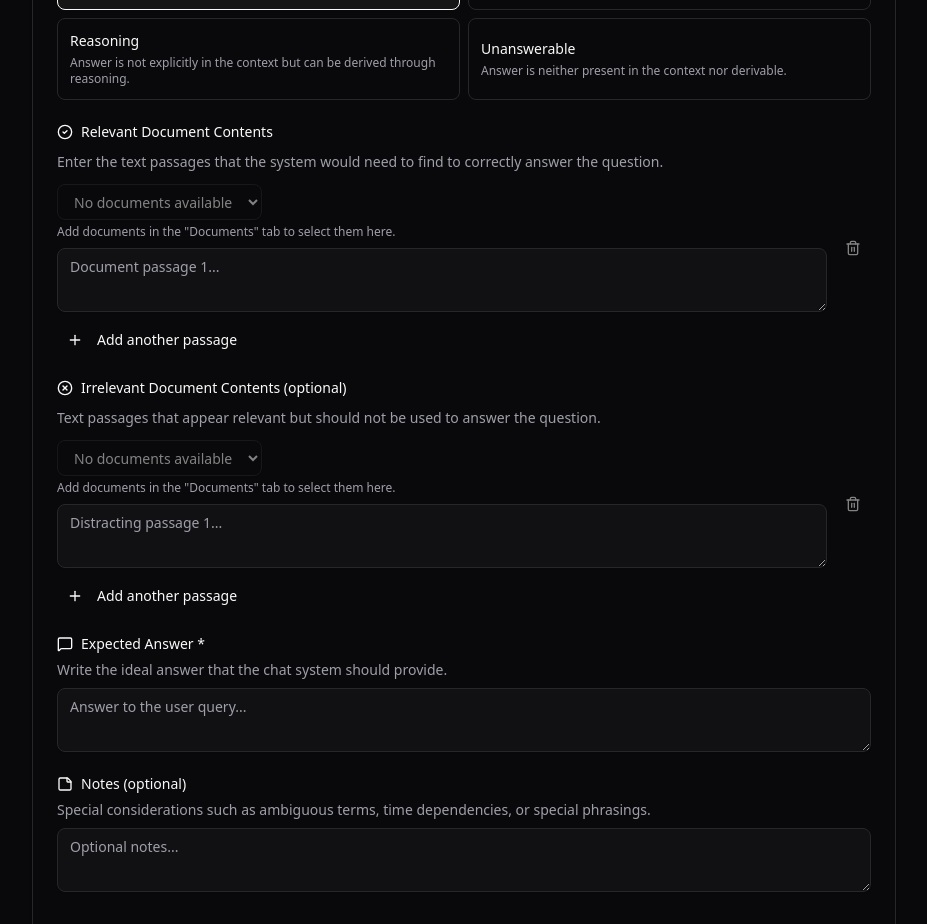
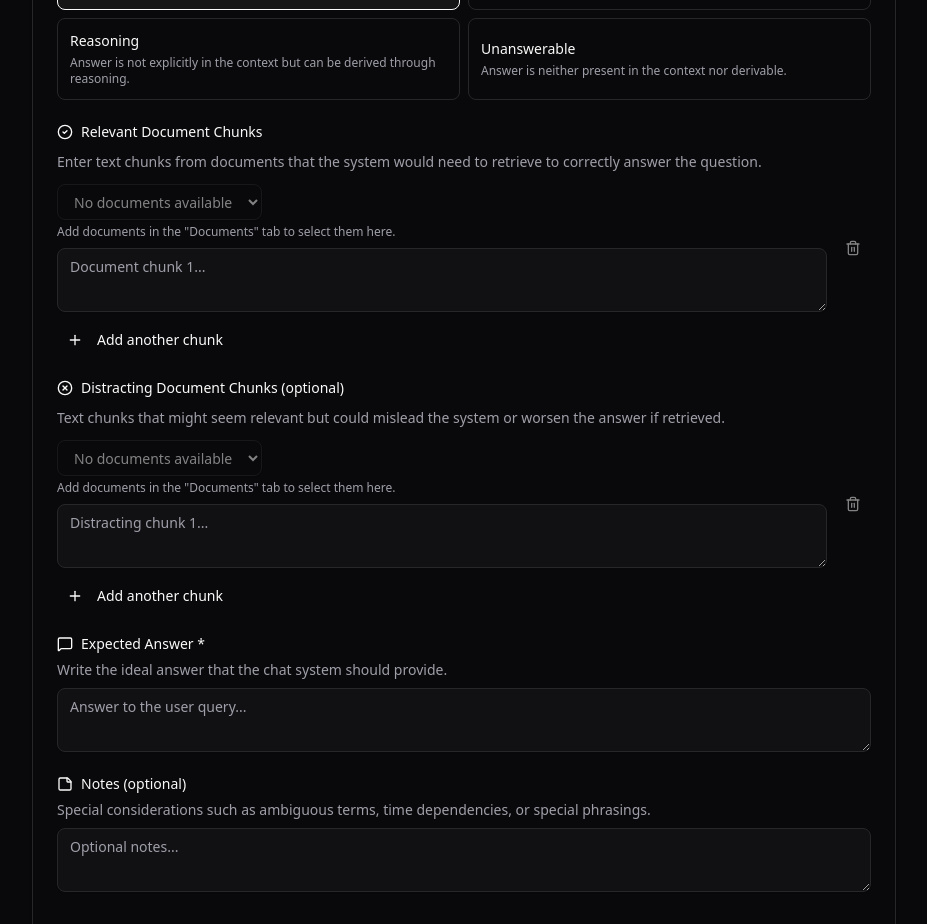
Before and after one commit to dfki-ebls/ragold, a React (Vite) app: page / in a window 1280 px wide. Shown: the part 880-1804 px from the top of the page, without its empty margins (176-1103 px from the left). Built offline with nearby package versions, Linux system fonts and the light colour scheme.

Commit message:
fix: make wording around chunks more consistent

```diff
--- a/src/components/AnnotationForm.tsx
+++ b/src/components/AnnotationForm.tsx
@@ -7,7 +7,7 @@ import {
 } from "react";
 import { useTranslation } from "react-i18next";
 import { MessageSquare, Search, StickyNote, Tags } from "lucide-react";
-import { DocsInput } from "@/components/DocsInput";
+import { ChunksInput } from "@/components/ChunksInput";
 import { Button } from "@/components/ui/button";
 import {
   Card,
@@ -40,8 +40,8 @@ export interface AnnotationFormRef {
 const emptyFormData: Annotation = {
   query: "",
   queryType: "fact_single",
-  relevantDocs: [{ content: "" }],
-  distractorDocs: [{ content: "" }],
+  relevantChunks: [{ content: "" }],
+  distractingChunks: [{ content: "" }],
   response: "",
   notes: "",
 };
@@ -70,13 +70,13 @@ export const AnnotationForm = forwardRef<
       ? {
           query: annotation.query,
           queryType: annotation.queryType ?? "fact_single",
-          relevantDocs:
-            annotation.relevantDocs.length > 0
-              ? annotation.relevantDocs
+          relevantChunks:
+            annotation.relevantChunks.length > 0
+              ? annotation.relevantChunks
               : [{ content: "" }],
-          distractorDocs:
-            annotation.distractorDocs?.length > 0
-              ? annotation.distractorDocs
+          distractingChunks:
+            annotation.distractingChunks?.length > 0
+              ? annotation.distractingChunks
               : [{ content: "" }],
           response: annotation.response,
           notes: annotation.notes,
@@ -98,9 +98,9 @@ export const AnnotationForm = forwardRef<
 
     if (
       !isUnanswerable &&
-      formData.relevantDocs.every((doc) => !doc.content.trim())
+      formData.relevantChunks.every((chunk) => !chunk.content.trim())
     ) {
-      newErrors.relevantDocs = t("docs.relevantError");
+      newErrors.relevantChunks = t("chunks.relevantError");
     }
 
     if (!isUnanswerable && !formData.response.trim()) {
@@ -116,9 +116,11 @@ export const AnnotationForm = forwardRef<
     if (validate()) {
       const cleanedData: Annotation = {
         ...formData,
-        relevantDocs: formData.relevantDocs.filter((doc) => doc.content.trim()),
-        distractorDocs: formData.distractorDocs.filter((doc) =>
-          doc.content.trim(),
+        relevantChunks: formData.relevantChunks.filter((chunk) =>
+          chunk.content.trim(),
+        ),
+        distractingChunks: formData.distractingChunks.filter((chunk) =>
+          chunk.content.trim(),
         ),
       };
       onSubmit(cleanedData);
@@ -196,26 +198,26 @@ export const AnnotationForm = forwardRef<
           {!isUnanswerable && (
             <>
               <div className="space-y-2">
-                <DocsInput
-                  docs={formData.relevantDocs}
-                  onChange={(relevantDocs) =>
-                    setFormData({ ...formData, relevantDocs })
+                <ChunksInput
+                  chunks={formData.relevantChunks}
+                  onChange={(relevantChunks) =>
+                    setFormData({ ...formData, relevantChunks })
                   }
                 />
-                {errors.relevantDocs && (
+                {errors.relevantChunks && (
                   <p className="text-sm text-destructive">
-                    {errors.relevantDocs}
+                    {errors.relevantChunks}
                   </p>
                 )}
               </div>
 
               <div className="space-y-2">
-                <DocsInput
-                  docs={formData.distractorDocs}
-                  onChange={(distractorDocs) =>
-                    setFormData({ ...formData, distractorDocs })
+                <ChunksInput
+                  chunks={formData.distractingChunks}
+                  onChange={(distractingChunks) =>
+                    setFormData({ ...formData, distractingChunks })
                   }
-                  variant="distractor"
+                  variant="distracting"
                 />
               </div>
 
--- a/src/components/DocsInput.tsx
+++ b/src/components/ChunksInput.tsx
@@ -5,57 +5,57 @@ import { Label } from "@/components/ui/label";
 import { Select, SelectOption } from "@/components/ui/select";
 import { Textarea } from "@/components/ui/textarea";
 import { useStore } from "@/lib/store";
-import type { DocChunk } from "@/lib/types";
+import type { Chunk } from "@/lib/types";
 
-interface DocsInputProps {
-  docs: DocChunk[];
-  onChange: (docs: DocChunk[]) => void;
+interface ChunksInputProps {
+  chunks: Chunk[];
+  onChange: (chunks: Chunk[]) => void;
   disabled?: boolean;
-  variant?: "relevant" | "distractor";
+  variant?: "relevant" | "distracting";
 }
 
-export function DocsInput({
-  docs,
+export function ChunksInput({
+  chunks,
   onChange,
   disabled = false,
   variant = "relevant",
-}: DocsInputProps) {
+}: ChunksInputProps) {
   const { t } = useTranslation();
   const documents = useStore((s) => s.documents);
   const documentList = Object.entries(documents);
 
   const label =
     variant === "relevant"
-      ? t("docs.relevantLabel")
-      : t("docs.distractorLabel");
+      ? t("chunks.relevantLabel")
+      : t("chunks.distractingLabel");
   const description =
     variant === "relevant"
-      ? t("docs.relevantDescription")
-      : t("docs.distractorDescription");
+      ? t("chunks.relevantDescription")
+      : t("chunks.distractingDescription");
   const placeholder =
     variant === "relevant"
-      ? t("docs.relevantPlaceholder")
-      : t("docs.distractorPlaceholder");
+      ? t("chunks.relevantPlaceholder")
+      : t("chunks.distractingPlaceholder");
 
-  const addDoc = () => {
-    onChange([...docs, { content: "" }]);
+  const addChunk = () => {
+    onChange([...chunks, { content: "" }]);
   };
 
-  const removeDoc = (index: number) => {
-    onChange(docs.filter((_, i) => i !== index));
+  const removeChunk = (index: number) => {
+    onChange(chunks.filter((_, i) => i !== index));
   };
 
-  const updateDoc = (index: number, content: string, documentId?: string) => {
-    const updated = [...docs];
+  const updateChunk = (index: number, content: string, documentId?: string) => {
+    const updated = [...chunks];
     updated[index] = { content, documentId };
     onChange(updated);
   };
 
   const handleDocumentSelect = (index: number, documentId: string) => {
     if (documentId === "") {
-      updateDoc(index, docs[index].content, undefined);
+      updateChunk(index, chunks[index].content, undefined);
     } else {
-      updateDoc(index, docs[index].content, documentId);
+      updateChunk(index, chunks[index].content, documentId);
     }
   };
 
@@ -69,21 +69,21 @@ export function DocsInput({
       </Label>
       <p className="text-sm text-muted-foreground">{description}</p>
 
-      {docs.map((doc, index) => (
+      {chunks.map((chunk, index) => (
         <div key={index} className="flex gap-2">
           <div className="flex-1 space-y-2">
             <div className="space-y-1">
               <Select
-                value={doc.documentId ?? ""}
+                value={chunk.documentId ?? ""}
                 onChange={(e) => handleDocumentSelect(index, e.target.value)}
                 disabled={disabled || documentList.length === 0}
                 className="w-fit"
               >
                 {documentList.length === 0 ? (
-                  <SelectOption value="">{t("docs.noDocuments")}</SelectOption>
+                  <SelectOption value="">{t("chunks.noDocuments")}</SelectOption>
                 ) : (
                   <>
-                    <SelectOption value="">{t("docs.manualEntry")}</SelectOption>
+                    <SelectOption value="">{t("chunks.manualEntry")}</SelectOption>
                     {documentList.map(([id, d]) => (
                       <SelectOption key={id} value={id}>
                         {d.filename}
@@ -94,13 +94,13 @@ export function DocsInput({
               </Select>
               {documentList.length === 0 && index === 0 && (
                 <p className="text-xs text-muted-foreground">
-                  {t("docs.addDocsHint")}
+                  {t("chunks.addChunksHint")}
                 </p>
               )}
             </div>
             <Textarea
-              value={doc.content}
-              onChange={(e) => updateDoc(index, e.target.value, doc.documentId)}
+              value={chunk.content}
+              onChange={(e) => updateChunk(index, e.target.value, chunk.documentId)}
               placeholder={`${placeholder} ${index + 1}...`}
               rows={3}
               disabled={disabled}
@@ -110,8 +110,8 @@ export function DocsInput({
             type="button"
             variant="ghost"
             size="icon"
-            onClick={() => removeDoc(index)}
-            disabled={disabled || docs.length <= 1}
+            onClick={() => removeChunk(index)}
+            disabled={disabled || chunks.length <= 1}
             className="shrink-0 self-center"
           >
             <Trash2 className="w-4 h-4" />
@@ -123,11 +123,11 @@ export function DocsInput({
         type="button"
         variant="ghost"
         size="sm"
-        onClick={addDoc}
+        onClick={addChunk}
         disabled={disabled}
       >
         <Plus className="w-4 h-4 mr-2" />
-        {t("docs.addPassage")}
+        {t("chunks.addChunk")}
       </Button>
     </div>
   );
--- a/src/i18n/locales/de.ts
+++ b/src/i18n/locales/de.ts
@@ -93,20 +93,20 @@ export const de: TranslationKeys = {
       description: "Antwort ist weder im Kontext vorhanden noch ableitbar.",
     },
   },
-  docs: {
-    relevantLabel: "Relevante Dokumenteninhalte",
+  chunks: {
+    relevantLabel: "Relevante Dokumentausschnitte",
     relevantDescription:
-      "Tragen Sie die Textpassagen ein, die das System finden müsste, um die Frage korrekt zu beantworten.",
-    relevantPlaceholder: "Dokumentpassage",
-    relevantError: "Mindestens eine Dokumentpassage ist erforderlich",
-    distractorLabel: "Irrelevante Dokumenteninhalte (optional)",
-    distractorDescription:
-      "Textpassagen, die relevant erscheinen, aber nicht zur Beantwortung verwendet werden sollten.",
-    distractorPlaceholder: "Ablenkende Passage",
-    addPassage: "Weitere Passage hinzufügen",
+      "Tragen Sie Textausschnitte aus Dokumenten ein, die das System finden müsste, um die Frage korrekt zu beantworten.",
+    relevantPlaceholder: "Dokumentausschnitt",
+    relevantError: "Mindestens ein Dokumentausschnitt ist erforderlich",
+    distractingLabel: "Ablenkende Dokumentausschnitte (optional)",
+    distractingDescription:
+      "Textausschnitte, die relevant erscheinen könnten, aber das System irreführen oder die Antwort verschlechtern würden.",
+    distractingPlaceholder: "Ablenkender Ausschnitt",
+    addChunk: "Weiteren Ausschnitt hinzufügen",
     noDocuments: "Keine Dokumente vorhanden",
     manualEntry: "Manueller Eintrag",
-    addDocsHint:
+    addChunksHint:
       'Fügen Sie Dokumente im Tab "Dokumente" hinzu, um sie hier auszuwählen.',
   },
   annotationList: {
@@ -117,8 +117,8 @@ export const de: TranslationKeys = {
     showDetails: "Details anzeigen",
     hideDetails: "Weniger anzeigen",
     expectedResponse: "Erwartete Antwort",
-    relevantDocs: "Relevante Dokumentpassagen ({{count}})",
-    distractorDocs: "Irrelevante Dokumentpassagen ({{count}})",
+    relevantChunks: "Relevante Dokumentausschnitte ({{count}})",
+    distractingChunks: "Ablenkende Dokumentausschnitte ({{count}})",
     notes: "Anmerkungen",
     clickAgain: "Nochmal klicken",
   },
--- a/src/i18n/locales/en.ts
+++ b/src/i18n/locales/en.ts
@@ -90,20 +90,20 @@ export const en = {
       description: "Answer is neither present in the context nor derivable.",
     },
   },
-  docs: {
-    relevantLabel: "Relevant Document Contents",
+  chunks: {
+    relevantLabel: "Relevant Document Chunks",
     relevantDescription:
-      "Enter the text passages that the system would need to find to correctly answer the question.",
-    relevantPlaceholder: "Document passage",
-    relevantError: "At least one document passage is required",
-    distractorLabel: "Irrelevant Document Contents (optional)",
-    distractorDescription:
-      "Text passages that appear relevant but should not be used to answer the question.",
-    distractorPlaceholder: "Distracting passage",
-    addPassage: "Add another passage",
+      "Enter text chunks from documents that the system would need to retrieve to correctly answer the question.",
+    relevantPlaceholder: "Document chunk",
+    relevantError: "At least one document chunk is required",
+    distractingLabel: "Distracting Document Chunks (optional)",
+    distractingDescription:
+      "Text chunks that might seem relevant but could mislead the system or worsen the answer if retrieved.",
+    distractingPlaceholder: "Distracting chunk",
+    addChunk: "Add another chunk",
     noDocuments: "No documents available",
     manualEntry: "Manual entry",
-    addDocsHint: 'Add documents in the "Documents" tab to select them here.',
+    addChunksHint: 'Add documents in the "Documents" tab to select them here.',
   },
   annotationList: {
     count: "{{count}} annotation(s)",
@@ -112,8 +112,8 @@ export const en = {
     showDetails: "Show details",
     hideDetails: "Show less",
     expectedResponse: "Expected Answer",
-    relevantDocs: "Relevant Document Passages ({{count}})",
-    distractorDocs: "Irrelevant Document Passages ({{count}})",
+    relevantChunks: "Relevant Document Chunks ({{count}})",
+    distractingChunks: "Distracting Document Chunks ({{count}})",
     notes: "Notes",
     clickAgain: "Click again",
   },
```
Also changed, not shown: src/components/AnnotationList.tsx (+14 -14 lines), src/lib/store.ts (+3 -4 lines), src/lib/types.ts (+4 -4 lines).
